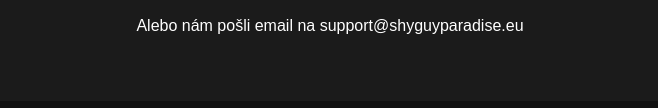
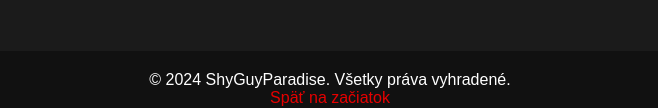
Before and after one commit to Tommager1107/sgp-web, a plain HTML site: page index.html in a window 1280 px wide. Shown: the part 5097-5205 px from the top of the page, without its empty margins (310-968 px from the left). Drawn offline with Linux system fonts and the light colour scheme; no server answers.

Commit message:
Update index.html

```diff
--- a/index.html
+++ b/index.html
@@ -167,7 +167,7 @@
         <p>Ak máte nejaké otázky alebo návrhy, neváhajte nás kontaktovať na našom discorde.
 		<p><a href="https://discord.gg/T49TMyhk5T" class="btn">Pripojiť sa</a></p>
 		<iframe src="https://discord.com/widget?id=1221471602772807740&theme=dark" width="350" height="500" allowtransparency="true" frameborder="0" sandbox="allow-popups allow-popups-to-escape-sandbox allow-same-origin allow-scripts"></iframe>
-		<p>Alebo nám pošli email na support@shyguyparadise.eu</p>
+
 
     </section>
 
```
